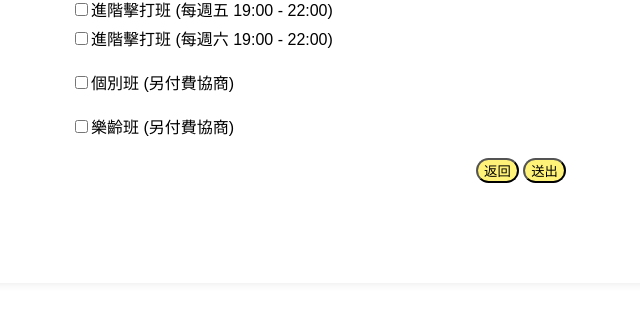
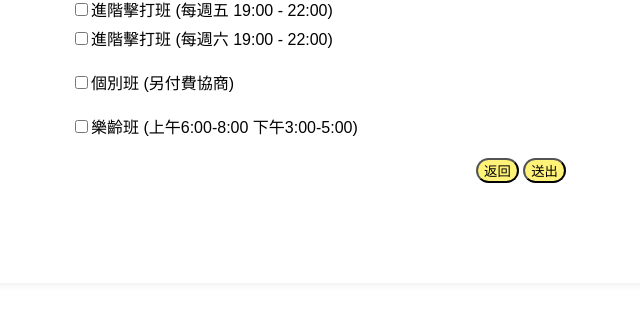
Before and after one commit to badminton113405/Badminton113405, a Django app: page /course_result/ in a window 1280 px wide. Shown: the part 1064-1373 px from the top of the page, without its empty margins (49-689 px from the left). Run offline with Django 5.2, Linux system fonts and the light colour scheme; some web fonts are replaced.

Commit message:
-修改報名課程時段

```diff
--- a/BADMINTON/app/templates/course_Registration.html
+++ b/BADMINTON/app/templates/course_Registration.html
@@ -127,7 +127,8 @@
 
           <div class="section">
             <!-- 樂齡班 -->
-            <label><input type="checkbox" name="courseType" value="樂齡班" />樂齡班 (另付費協商)</label>
+            <label><input type="checkbox" name="courseType" value="樂齡班" />樂齡班 (上午6:00-8:00
+              下午3:00-5:00)</label>
           </div>
         </div>
       </div>
```
